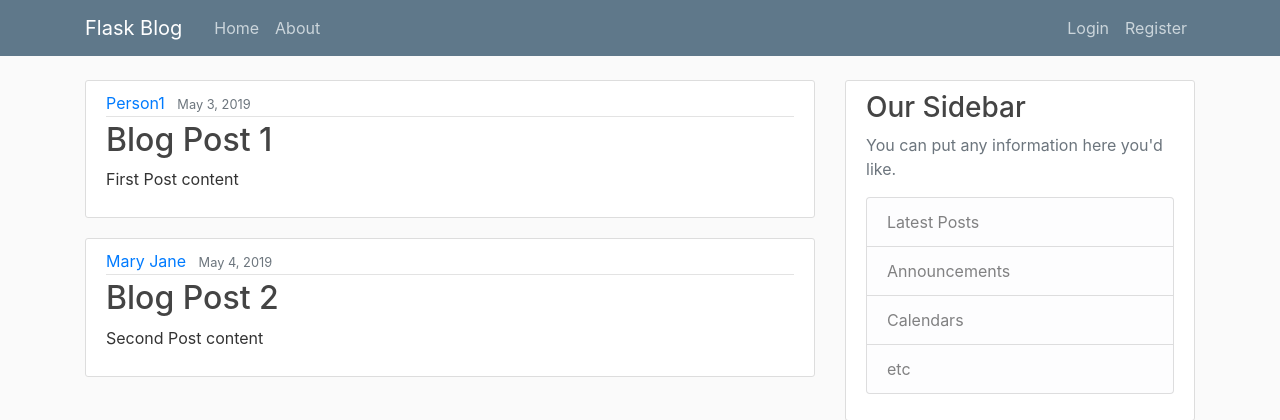
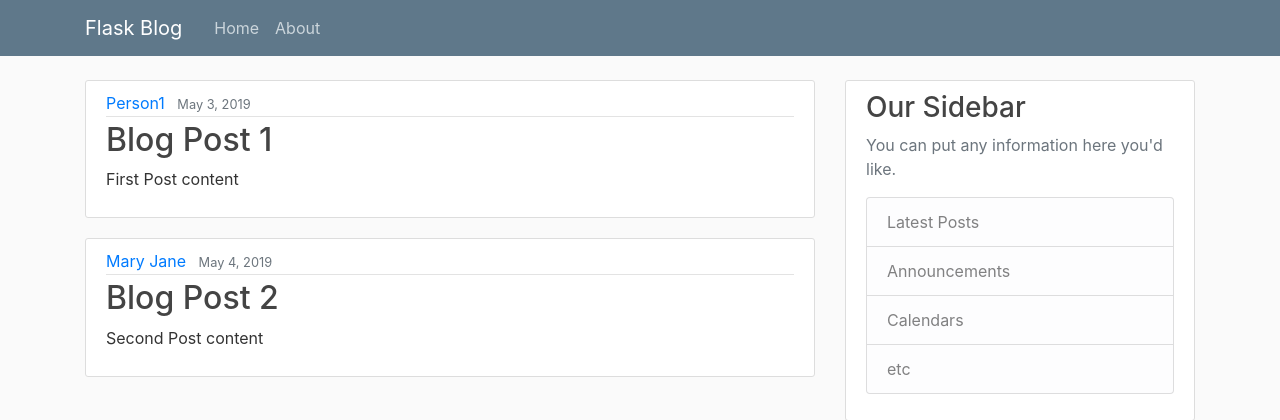
Before and after one commit to alexsch01/Python-Basic-API, a Flask app: page / in a window 1280 px wide. Shown: the top 420 px of the page. Run offline with Flask 2, Linux system fonts and the light colour scheme; some libraries are stand-ins or nearby versions.

Commit message:
Comment out unused links

```diff
--- a/templates/layout.html
+++ b/templates/layout.html
@@ -31,10 +31,10 @@
                 <a class="nav-item nav-link" href="/about">About</a>
               </div>
               <!-- Navbar Right Side -->
-              <div class="navbar-nav">
+              <!-- <div class="navbar-nav">
                 <a class="nav-item nav-link" href="/login">Login</a>
                 <a class="nav-item nav-link" href="/register">Register</a>
-              </div>
+              </div> -->
             </div>
           </div>
         </nav>
```
